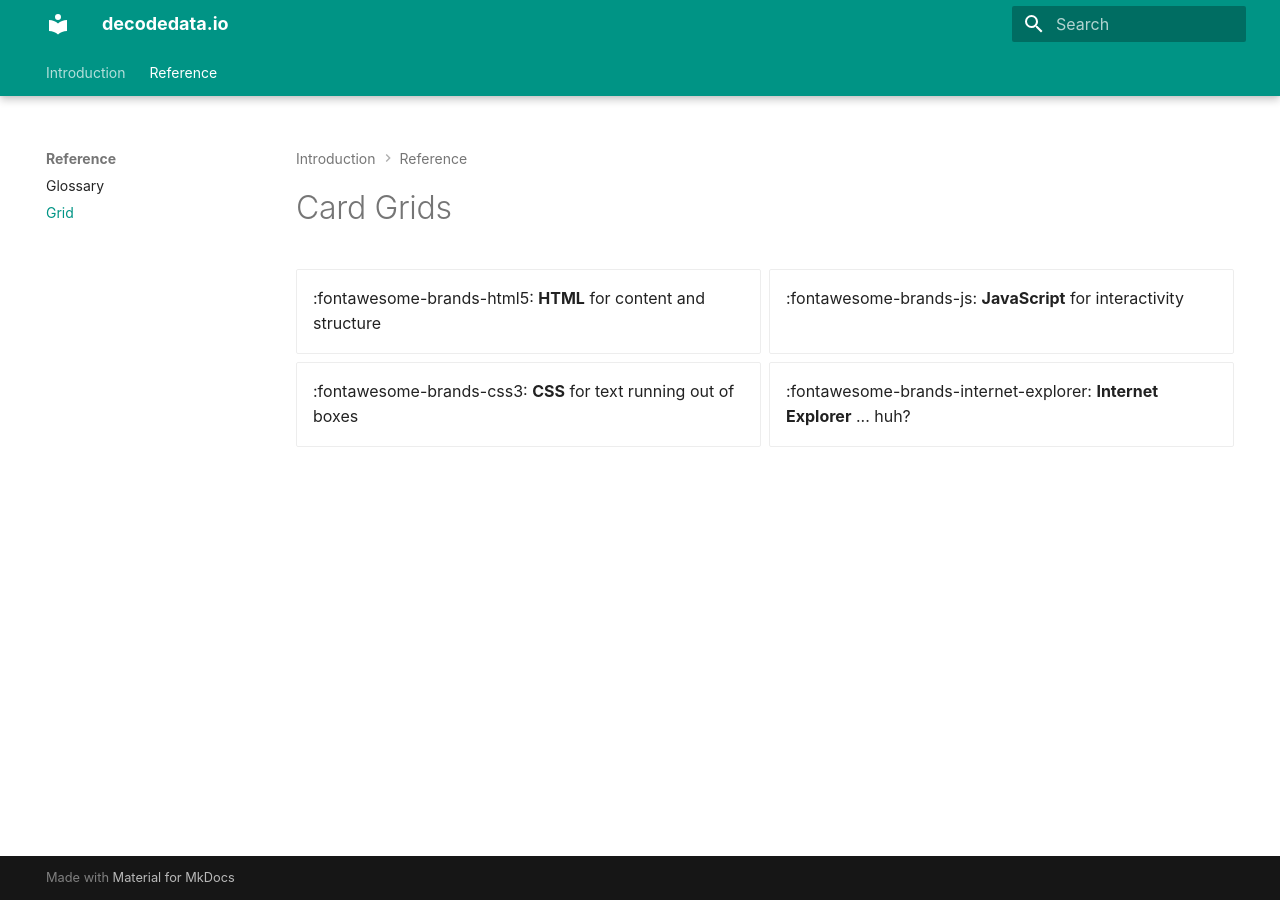
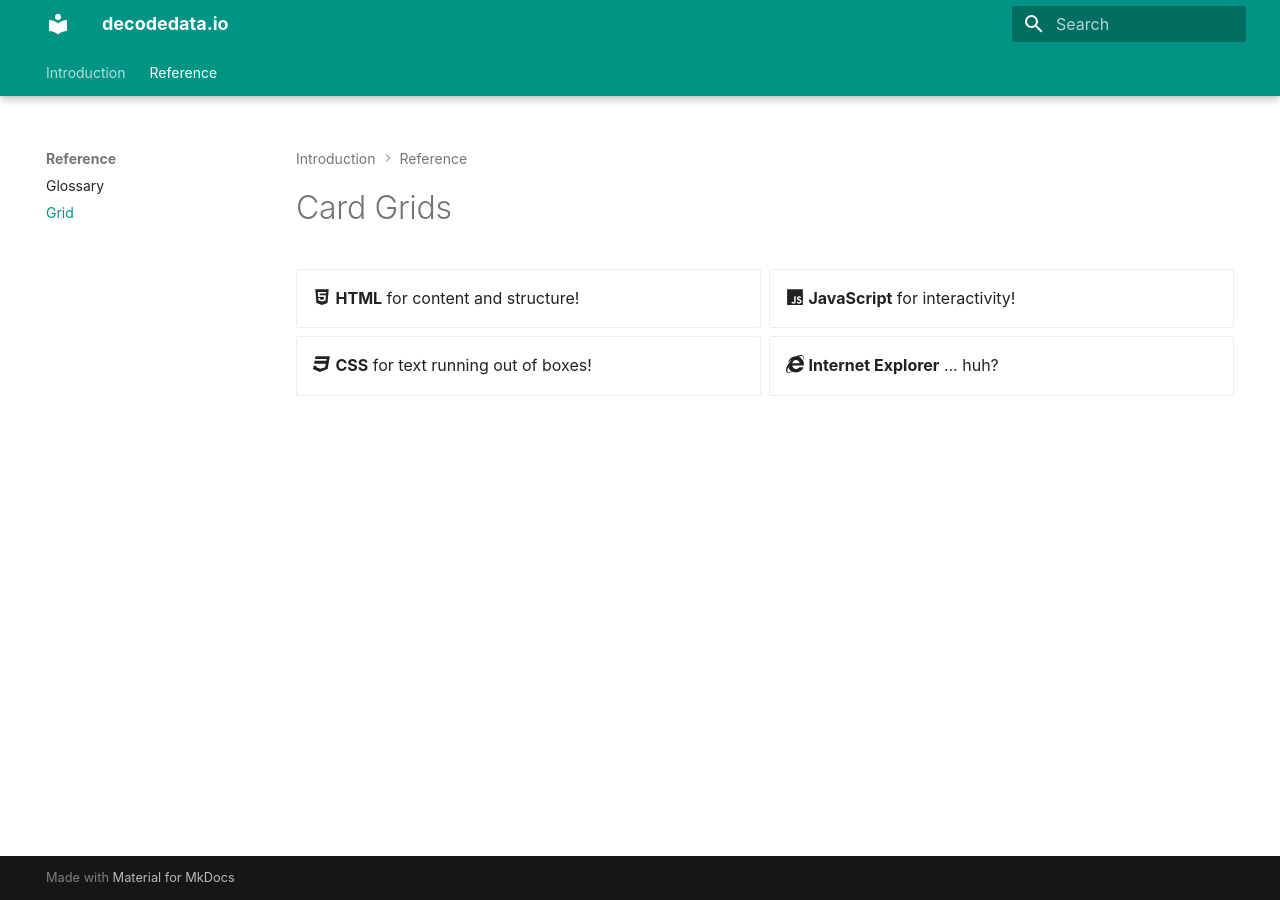
Before and after one commit to decodedataio/decodedataio.github.io, an MkDocs documentation site: the page built from docs/reference/grid.md, in a window 1280 px wide. Built offline with MkDocs 1.6.1 and Material for MkDocs 9.7.7, drawn with Linux system fonts in a browser that asks for light colours; some web fonts are replaced.

Commit message:
Updating to insiders

```diff
--- a/docs/reference/grid.md
+++ b/docs/reference/grid.md
@@ -2,9 +2,9 @@
 
 <div class="grid cards" markdown>
 
-- :fontawesome-brands-html5: __HTML__ for content and structure
-- :fontawesome-brands-js: __JavaScript__ for interactivity
-- :fontawesome-brands-css3: __CSS__ for text running out of boxes
+- :fontawesome-brands-html5: __HTML__ for content and structure!
+- :fontawesome-brands-js: __JavaScript__ for interactivity!
+- :fontawesome-brands-css3: __CSS__ for text running out of boxes!
 - :fontawesome-brands-internet-explorer: __Internet Explorer__ ... huh?
 
 </div>
--- a/mkdocs.yml
+++ b/mkdocs.yml
@@ -35,3 +35,6 @@ nav:
 markdown_extensions:
   - attr_list
   - md_in_html
+  - pymdownx.emoji:
+      emoji_index: !!python/name:materialx.emoji.twemoji
+      emoji_generator: !!python/name:materialx.emoji.to_svg
```
